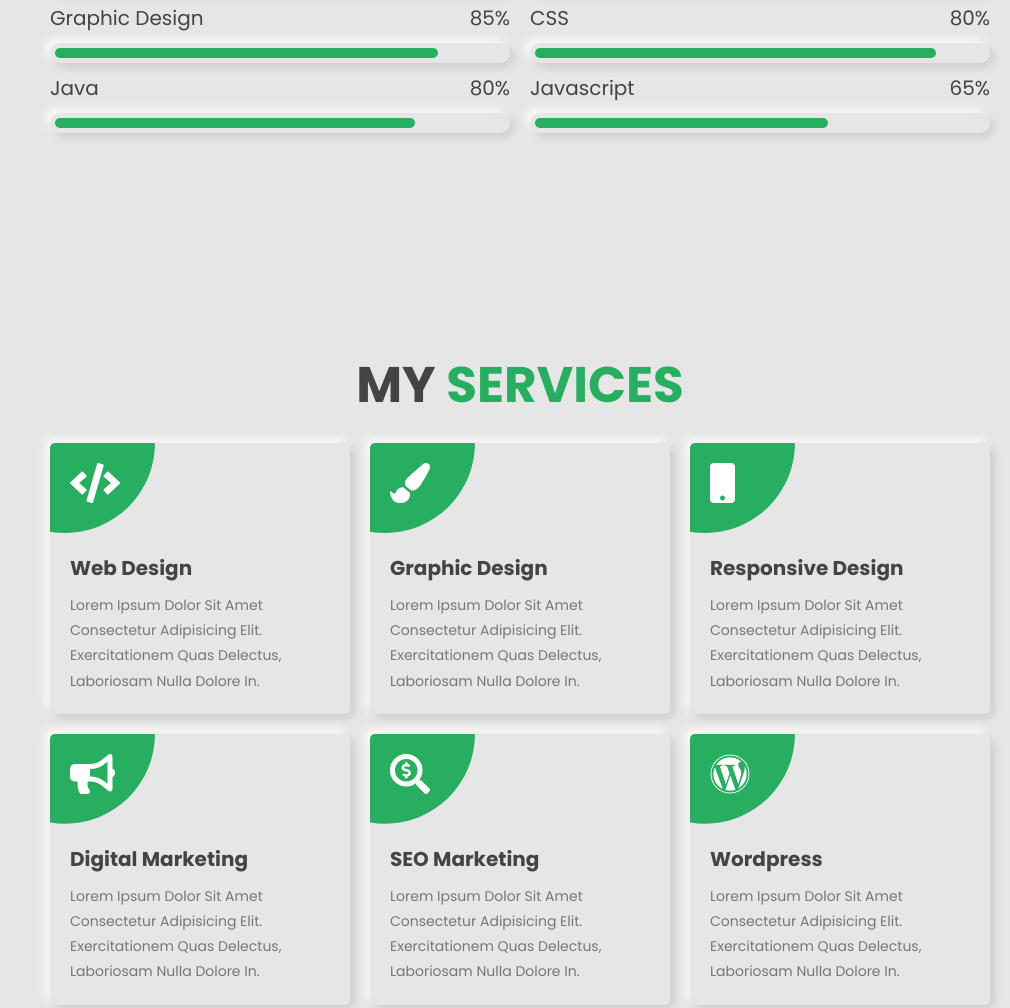
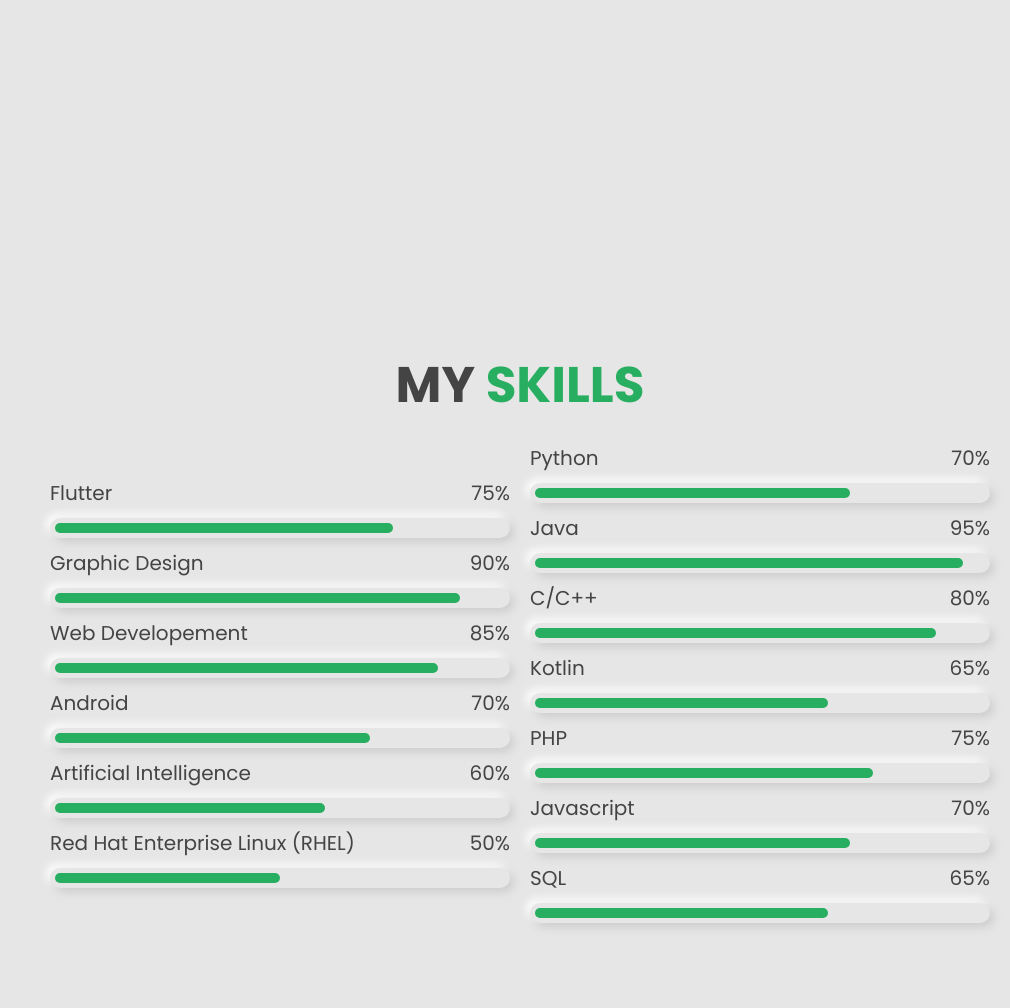
Before and after one commit to aBlackRider/PortfolioWebsite, a plain HTML site: page index.html in a window 1280 px wide. Shown: the part 1272-2280 px from the top of the page, without its empty margins (270-1280 px from the left). Drawn offline with Linux system fonts and the light colour scheme.

Commit message:
added sql and php

```diff
--- a/css/style.css
+++ b/css/style.css
@@ -96,8 +96,8 @@ section{
     margin:1rem 0;
     border:1rem solid transparent;
     border-radius: 50%;
-    height: 18rem;
-    width: 18rem;
+    height: 15rem;
+    width: 15rem;
     box-shadow: var(--box-shadow);
 }
 
@@ -112,7 +112,7 @@ section{
 }
 
 .header .navbar{
-    padding-top: 1rem;
+    padding-top: .2rem;
 }
 
 .header .navbar a{
@@ -226,6 +226,13 @@ section{
     gap:2rem;
 }
 
+.skills .row {
+    display: flex;
+    align-items: center;
+    flex-wrap: wrap-reverse;
+    gap: 2rem;
+}
+
 .about .row .box-container{
     flex:1 1 40rem;
     display: flex;
@@ -278,11 +285,11 @@ section{
     padding-top: 2rem;
 }
 
-.about .row .progress{
+.skills .row .progress{
     flex:1 1 40rem;
 }
 
-.about .row .progress h3{
+.skills .row .progress h3{
     color:var(--black);
     font-weight: normal;
     font-size: 2rem;
@@ -291,7 +298,7 @@ section{
     justify-content: space-between;
 }
 
-.about .row .progress .bar{
+.skills .row .progress .bar{
     box-shadow: var(--box-shadow);
     border-radius: 5rem;
     height:2rem;
@@ -299,42 +306,62 @@ section{
     margin:1rem 0;
 }
 
-.about .row .progress .bar span{
+.skills .row .progress .bar span{
     display: block;
     height: 100%;
     background: var(--green);
     border-radius: 5rem;
 }
 
-.about .row .progress .bar-1-0 span{
+.skills .row .progress .bar-1-0 span{
     width: 75%;
 }
 
-.about .row .progress .bar-1-1 span{
+.skills .row .progress .bar-1-1 span{
     width: 90%;
 }
 
-.about .row .progress .bar-1-2 span{
+.skills .row .progress .bar-1-2 span{
     width: 85%;
 }
 
-.about .row .progress .bar-1-3 span{
-    width: 80%;
+.skills .row .progress .bar-1-3 span{
+    width: 70%;
 }
 
-.about .row .progress .bar-2-0 span{
+.skills .row .progress .bar-1-4 span{
+    width: 60%;
+}
+
+.skills .row .progress .bar-1-5 span{
+    width: 50%;
+}
+
+.skills .row .progress .bar-2-0 span{
+    width: 70%;
+}
+
+.skills .row .progress .bar-2-1 span{
+    width: 95%;
+}
+
+.skills .row .progress .bar-2-2 span{
+    width: 89%;
+}
+
+.skills .row .progress .bar-2-3 span{
     width: 65%;
 }
 
-.about .row .progress .bar-2-1 span{
-    width: 95%;
+.skills .row .progress .bar-2-4 span{
+    width: 75%;
 }
 
-.about .row .progress .bar-2-2 span{
-    width: 89%;
+.skills .row .progress .bar-2-5 span{
+    width: 70%;
 }
 
-.about .row .progress .bar-2-3 span{
+.skills .row .progress .bar-2-6 span{
     width: 65%;
 }
 
--- a/index.html
+++ b/index.html
@@ -26,6 +26,7 @@
         <nav class="navbar">
             <a href="#home">home</a>
             <a href="#about">about</a>
+            <a href="#skills">skills</a>
             <a href="#services">services</a>
             <a href="#portfolio">portfolio</a>
             <a href="#contact">contact</a>
@@ -54,7 +55,7 @@
             <a href="https://twitter.com/adnanaslam096" target="_blank" class="fab fa-twitter"></a>
             <a href="https://www.instagram.com/adnandani7272/" target="_blank" class="fab fa-instagram"></a>
             <a href="https://www.linkedin.com/in/adnan-aslam-aa98a1157/" target="_blank" class="fab fa-linkedin"></a>
-            <a href="https://www.pinterest.com/adnanaslam096/" target="_blank" class="fab fa-pinterest"></a>
+            <a href="https://www.pinterest.com/adnanaslam096/" target="_blank" class="fab fa-behance"></a>
         </div>
 
     </section>
@@ -68,24 +69,24 @@
 
         <div class="row">
 
-            <!-- <div class="box-container">
+            <div class="box-container">
                 <div class="box">
-                    <h3>2+</h3>
-                    <p>years of experience</p>
+                    <h3>1+</h3>
+                    <p>year of experience</p>
                 </div>
                 <div class="box">
-                    <h3>450+</h3>
+                    <h3>5+</h3>
                     <p>satisfied clients</p>
                 </div>
                 <div class="box">
                     <h3>190+</h3>
                     <p>working hours</p>
                 </div>
-                <div class="box">
+                <!-- <div class="box">
                     <h3>10+</h3>
                     <p>awards won</p>
-                </div>
-            </div> -->
+                </div> -->
+            </div>
 
             <div class="content">
                 <h3>my name is <span>Adnan Aslam</span></h3>
@@ -95,35 +96,53 @@
 
         </div>
 
+    </section>
+
+    <!-- about section ends  -->
+
+    <!-- skills sections starts -->
+
+    <section class="skills" id="skills">
+        <h1 class="heading">my <span>skills</span></h1>
+
         <div class="row">
 
             <div class="progress">
                 <h3> flutter <span>75%</span> </h3>
                 <div class="bar bar-1-0"><span></span></div>
-                <h3> web design <span>90%</span> </h3>
+                <h3> graphic design <span>90%</span> </h3>
                 <div class="bar bar-1-1"><span></span></div>
-                <h3> graphic design <span>85%</span> </h3>
+                <h3> web developement <span>85%</span> </h3>
                 <div class="bar bar-1-2"><span></span></div>
-                <h3> Java <span>80%</span> </h3>
+                <h3> android <span>70%</span> </h3>
                 <div class="bar bar-1-3"><span></span></div>
+                <h3> artificial intelligence <span>60%</span> </h3>
+                <div class="bar bar-1-4"><span></span></div>
+                <h3> red hat enterprise linux (RHEL) <span>50%</span> </h3>
+                <div class="bar bar-1-5"><span></span></div>
             </div>
 
             <div class="progress">
-                <h3> Python <span>65%</span> </h3>
+                <h3> Python <span>70%</span> </h3>
                 <div class="bar bar-2-0"><span></span></div>
-                <h3> HTML <span>95%</span> </h3>
+                <h3> Java <span>95%</span> </h3>
                 <div class="bar bar-2-1"><span></span></div>
-                <h3> CSS <span>80%</span> </h3>
+                <h3> C/C++ <span>80%</span> </h3>
                 <div class="bar bar-2-2"><span></span></div>
-                <h3> javascript <span>65%</span> </h3>
+                <h3> kotlin <span>65%</span> </h3>
                 <div class="bar bar-2-3"><span></span></div>
+                <h3> PHP <span>75%</span> </h3>
+                <div class="bar bar-2-4"><span></span></div>
+                <h3> javascript <span>70%</span> </h3>
+                <div class="bar bar-2-5"><span></span></div>
+                <h3> SQL <span>65%</span> </h3>
+                <div class="bar bar-2-6"><span></span></div>
             </div>
 
         </div>
-
     </section>
 
-    <!-- about section ends  -->
+    <!-- skills sections ends -->
 
     <!-- services section starts  -->
 
@@ -134,32 +153,32 @@
     <div class="box-container">
 
         <div class="box">
-            <i class="fas fa-code"></i>
-            <h3>web design</h3>
+            <i class="fas fa-desktop"></i>
+            <h3>flutter developement</h3>
             <p>Lorem ipsum dolor sit amet consectetur adipisicing elit. Exercitationem quas delectus, laboriosam nulla dolore in.</p>
         </div>
 
         <div class="box">
             <i class="fas fa-paint-brush"></i>
-            <h3>graphic design</h3>
+            <h3>graphic designing</h3>
             <p>Lorem ipsum dolor sit amet consectetur adipisicing elit. Exercitationem quas delectus, laboriosam nulla dolore in.</p>
         </div>
 
         <div class="box">
             <i class="fas fa-mobile"></i>
-            <h3>responsive design</h3>
+            <h3>android developement</h3>
             <p>Lorem ipsum dolor sit amet consectetur adipisicing elit. Exercitationem quas delectus, laboriosam nulla dolore in.</p>
         </div>
 
         <div class="box">
-            <i class="fas fa-bullhorn"></i>
-            <h3>digital marketing</h3>
+            <i class="fas fa-code"></i>
+            <h3>web developement</h3>
             <p>Lorem ipsum dolor sit amet consectetur adipisicing elit. Exercitationem quas delectus, laboriosam nulla dolore in.</p>
         </div>
 
         <div class="box">
-            <i class="fas fa-search-dollar"></i>
-            <h3>SEO marketing</h3>
+            <i class="fas fa-laptop"></i>
+            <h3>responsive design</h3>
             <p>Lorem ipsum dolor sit amet consectetur adipisicing elit. Exercitationem quas delectus, laboriosam nulla dolore in.</p>
         </div>
 
@@ -184,7 +203,7 @@
     <div class="box-container">
 
         <div class="box">
-            <img src="image/img-1.jpg" alt="">
+            <img src="image/adnan.jpg" alt="">
             <div class="content">
                 <h3>project 01</h3>
             </div>
```
Also changed, not shown: image/adnan.jpg (added).
